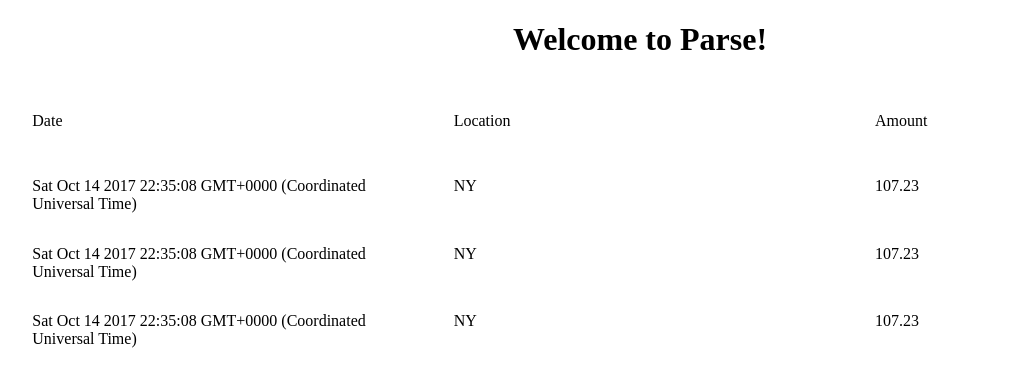
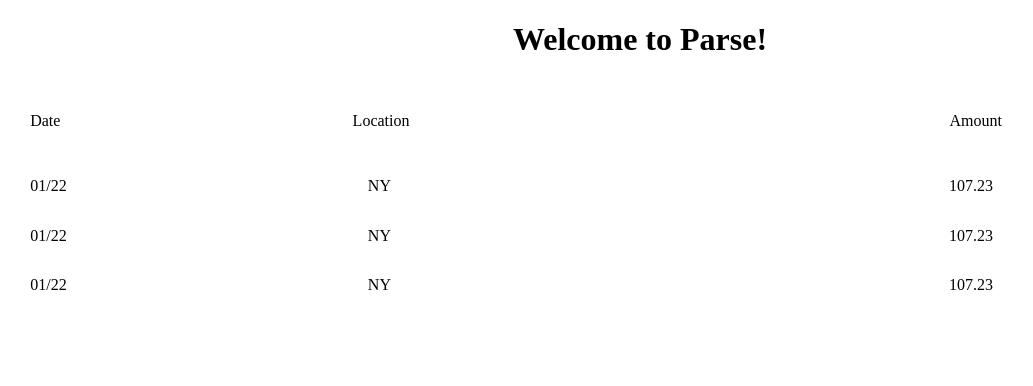
Before and after one commit to niralpokal/parse, an Angular app: page / in a window 1280 px wide. Shown: the top 386 px of the page, without its empty margins (0-1033 px from the left). Built offline with nearby package versions, Linux system fonts and the light colour scheme.

Commit message:
Updated css for statement grid component.

```diff
--- a/src/app/components/statement-grid.component.scss
+++ b/src/app/components/statement-grid.component.scss
@@ -5,13 +5,15 @@
 }
 .grid-cell {
     box-sizing: border-box;
-    width: 33%;
     padding: 0.8em 1.2em;
     overflow: hidden;
     list-style: none;
     border: solid 3px white;
     align-self: auto;
 }
+.grid-cell:nth-of-type(1) { flex-grow: 1; }
+.grid-cell:nth-of-type(2) { flex-grow: 2; }
+.grid-cell:nth-of-type(3) { flex-grow: 1; }
 .grid-row {
     display: flex;
     flex-flow: wrap row;
--- a/src/app/components/statement-grid.component.ts
+++ b/src/app/components/statement-grid.component.ts
@@ -20,17 +20,17 @@ import { Component } from '@angular/core';
 export class StatementGridComponent {
     headings = ['Date', 'Location', 'Amount']
     gridItems = [{
-        date: new Date(),
+        date: '01/22',
         location: 'NY',
         amount: '107.23'
     },
     {
-        date: new Date(),
+        date: '01/22',
         location: 'NY',
         amount: '107.23'
     },
     {
-        date: new Date(),
+        date: '01/22',
         location: 'NY',
         amount: '107.23'
     }]
```
